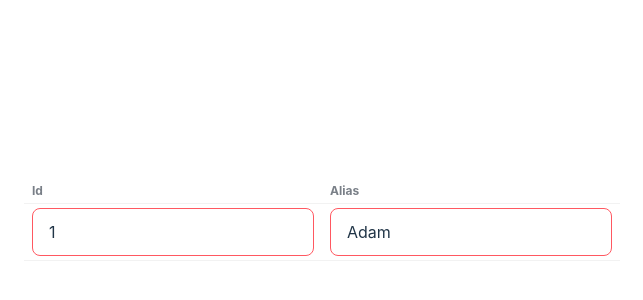
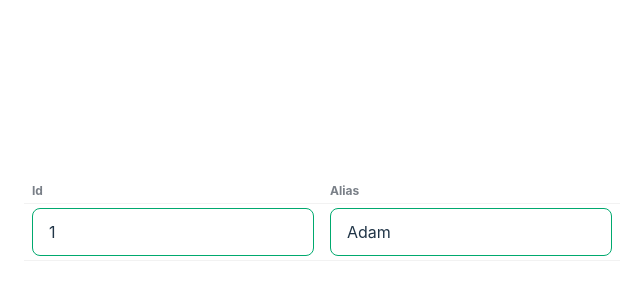
Before and after one commit to Oshulten/ChatRoom, a React (Vite) app in the folder ChatRoomFrontend/: page / in a window 1280 px wide. Shown: the part 180-480 px from the top of the page, without its empty margins (318-961 px from the left). Built offline with nearby package versions, Linux system fonts and the light colour scheme.

Commit message:
fix: validation on first render of StringDataCell

```diff
--- a/ChatRoomFrontend/src/components/DataTable.tsx
+++ b/ChatRoomFrontend/src/components/DataTable.tsx
@@ -18,7 +18,7 @@ interface StringDataCellProps {
 }
 
 export function StringDataCell({ value, onChange, validationPattern, validationError, placeholder }: StringDataCellProps) {
-    const [inputIsValid, setInputIsValid] = useState(false);
+    const [inputIsValid, setInputIsValid] = useState(validateWithPattern(value, validationPattern));
 
     validationError ??= "(Sorry, something is wrong with the input!)";
     placeholder ??= "Enter text...";
```
